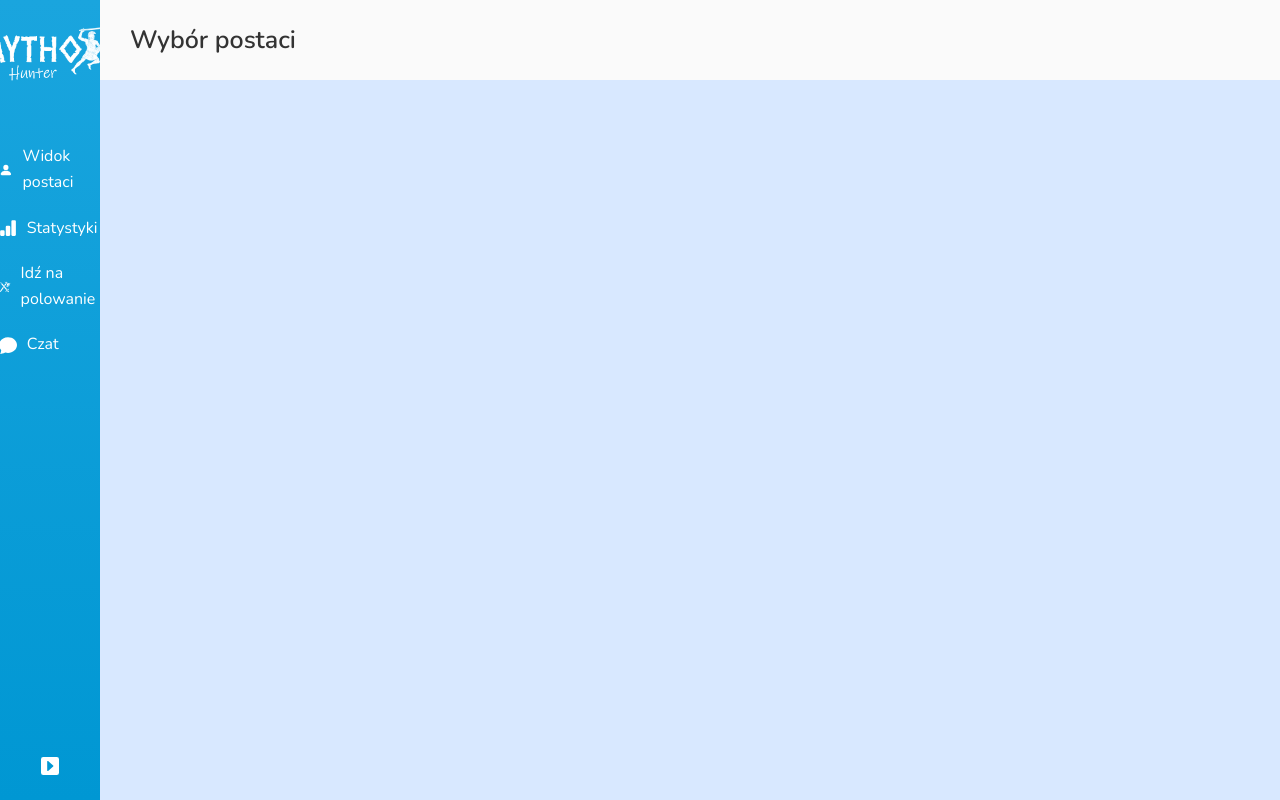
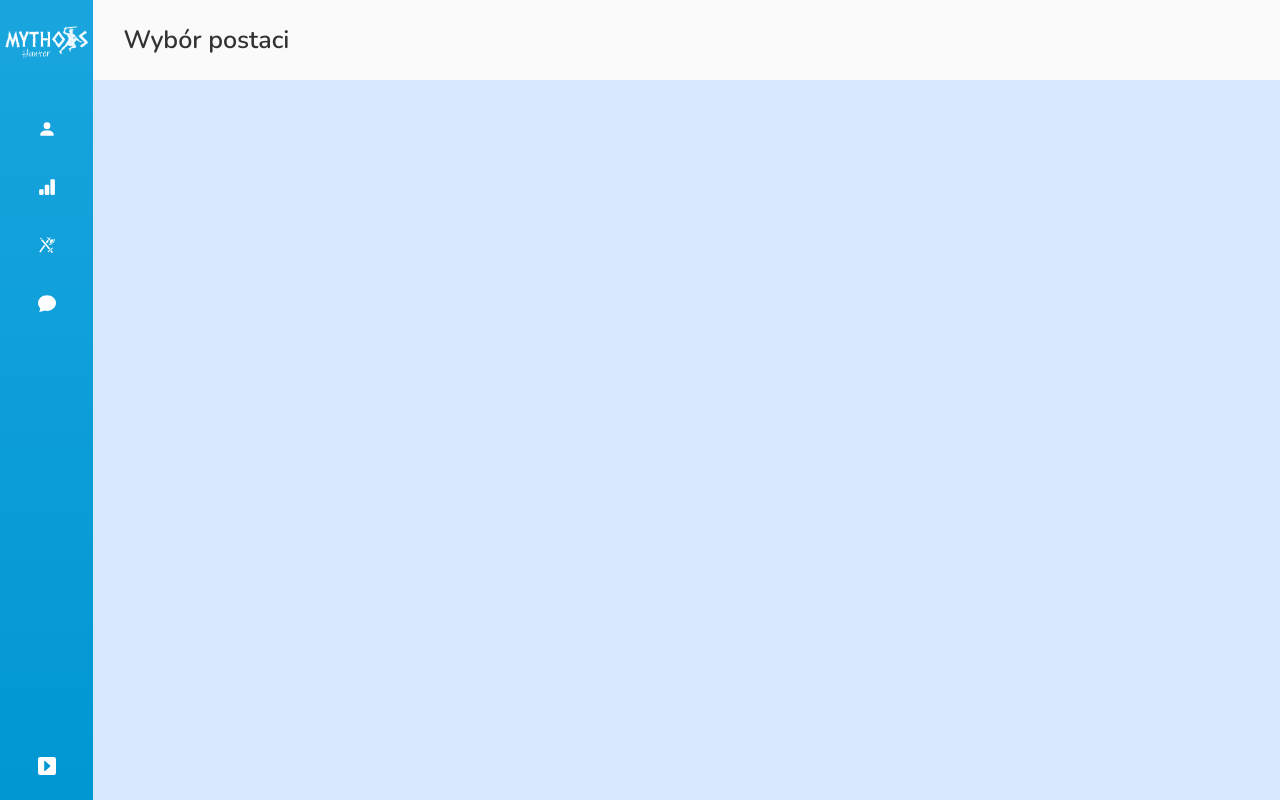
Before and after one commit to MarcinTomkiewicz/mythos-hunter, a React (Create React App) app: page / in a window 1280 px wide. Both pictures are taken after a click on the icon 105 px from the left and 766 px from the top of the page. Built offline with nearby package versions, Linux system fonts and the light colour scheme.

Commit message:
Add FullSizeMenu and SmallSizeMenu components

```diff
--- a/src/App.tsx
+++ b/src/App.tsx
@@ -1,13 +1,8 @@
 import "./scss/main.scss";
 import { useState } from "react";
-import logo from "./img/Logo.png";
-import { GiAxeSword } from "react-icons/gi";
-import {
-  BsChatFill,
-  BsPersonFill,
-  BsBarChartFill,
-  BsCaretLeftSquareFill,
-} from "react-icons/bs";
+import { SmallSizeMenu } from "./components/SmallSizeMenu";
+import { FullSizeMenu } from "./components/FullSizeMenu";
+import { BsCaretLeftSquareFill } from "react-icons/bs";
 
 export const App = () => {
   const [isFullSizeMenu, setIsFullSizeMenu] = useState(true);
@@ -22,33 +17,7 @@ export const App = () => {
           isFullSizeMenu ? "navigation" : "navigation navigation--small"
         }
       >
-        <div className="fullsize-menu">
-          <img className="logo" alt="" src={logo} />
-          <ul className="fullsize-menu__list">
-            <li className="fullsize-menu__item">
-              <BsPersonFill
-                size="1.8rem"
-                className="menu-icon menu-icon--big"
-              />{" "}
-              Widok postaci
-            </li>
-            <li className="fullsize-menu__item">
-              <BsBarChartFill
-                size="1.8rem"
-                className="menu-icon menu-icon--big"
-              />{" "}
-              Statystyki
-            </li>
-            <li className="fullsize-menu__item">
-              <GiAxeSword size="1.8rem" className="menu-icon menu-icon--big" />{" "}
-              Idź na polowanie
-            </li>
-            <li className="fullsize-menu__item">
-              <BsChatFill size="1.8rem" className="menu-icon menu-icon--big" />{" "}
-              Czat
-            </li>
-          </ul>
-        </div>
+        {isFullSizeMenu ? <FullSizeMenu /> : <SmallSizeMenu />}
         <footer className="footer">
           <BsCaretLeftSquareFill
             onClick={toggleFullSizeMenu}
--- /dev/null
+++ b/src/components/FullSizeMenu.tsx
@@ -0,0 +1,28 @@
+import { BsChatFill, BsPersonFill, BsBarChartFill } from "react-icons/bs";
+import { GiAxeSword } from "react-icons/gi";
+import logo from "../img/Logo.png";
+
+export const FullSizeMenu = () => {
+  return (
+    <div className="fullsize-menu">
+      <img className="logo" alt="" src={logo} />
+      <ul className="fullsize-menu__list">
+        <li className="fullsize-menu__item">
+          <BsPersonFill size="1.8rem" className="menu-icon menu-icon--big" />{" "}
+          Widok postaci
+        </li>
+        <li className="fullsize-menu__item">
+          <BsBarChartFill size="1.8rem" className="menu-icon menu-icon--big" />{" "}
+          Statystyki
+        </li>
+        <li className="fullsize-menu__item">
+          <GiAxeSword size="1.8rem" className="menu-icon menu-icon--big" /> Idź
+          na polowanie
+        </li>
+        <li className="fullsize-menu__item">
+          <BsChatFill size="1.8rem" className="menu-icon menu-icon--big" /> Czat
+        </li>
+      </ul>
+    </div>
+  );
+};
--- /dev/null
+++ b/src/components/SmallSizeMenu.tsx
@@ -0,0 +1,25 @@
+import { BsChatFill, BsPersonFill, BsBarChartFill } from "react-icons/bs";
+import { GiAxeSword } from "react-icons/gi";
+import logo from "../img/Logo.png";
+
+export const SmallSizeMenu = () => {
+  return (
+    <div className="smallsize-menu">
+      <img className="logo logo--small" alt="" src={logo} />
+      <ul className="smallsize-menu__list">
+        <li className="smallsize-menu__item">
+          <BsPersonFill size="1.8rem" className="menu-icon" />
+        </li>
+        <li className="smallsize-menu__item">
+          <BsBarChartFill size="1.8rem" className="menu-icon" />
+        </li>
+        <li className="smallsize-menu__item">
+          <GiAxeSword size="1.8rem" className="menu-icon" />
+        </li>
+        <li className="smallsize-menu__item">
+          <BsChatFill size="1.8rem" className="menu-icon" />
+        </li>
+      </ul>
+    </div>
+  );
+};
```
